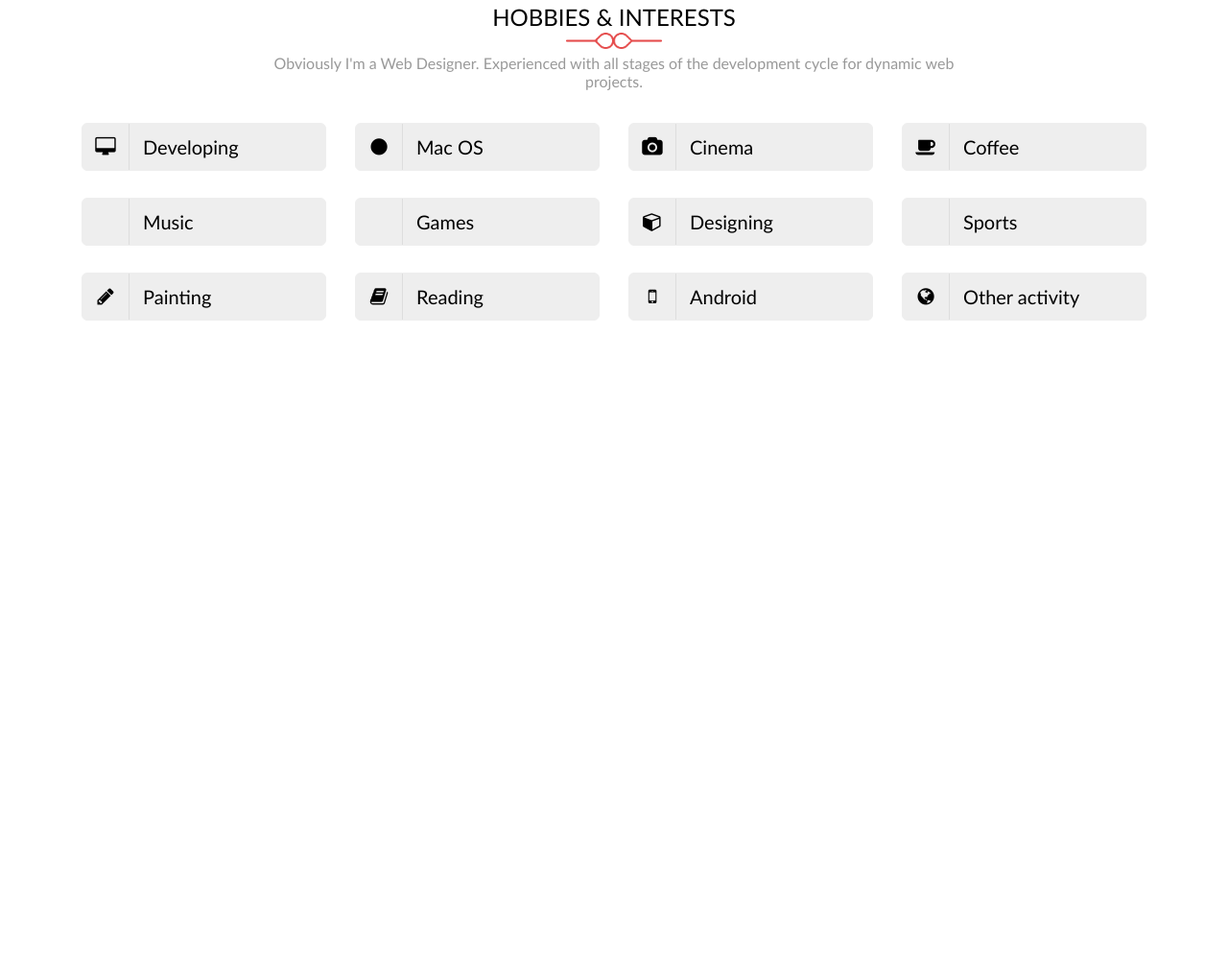
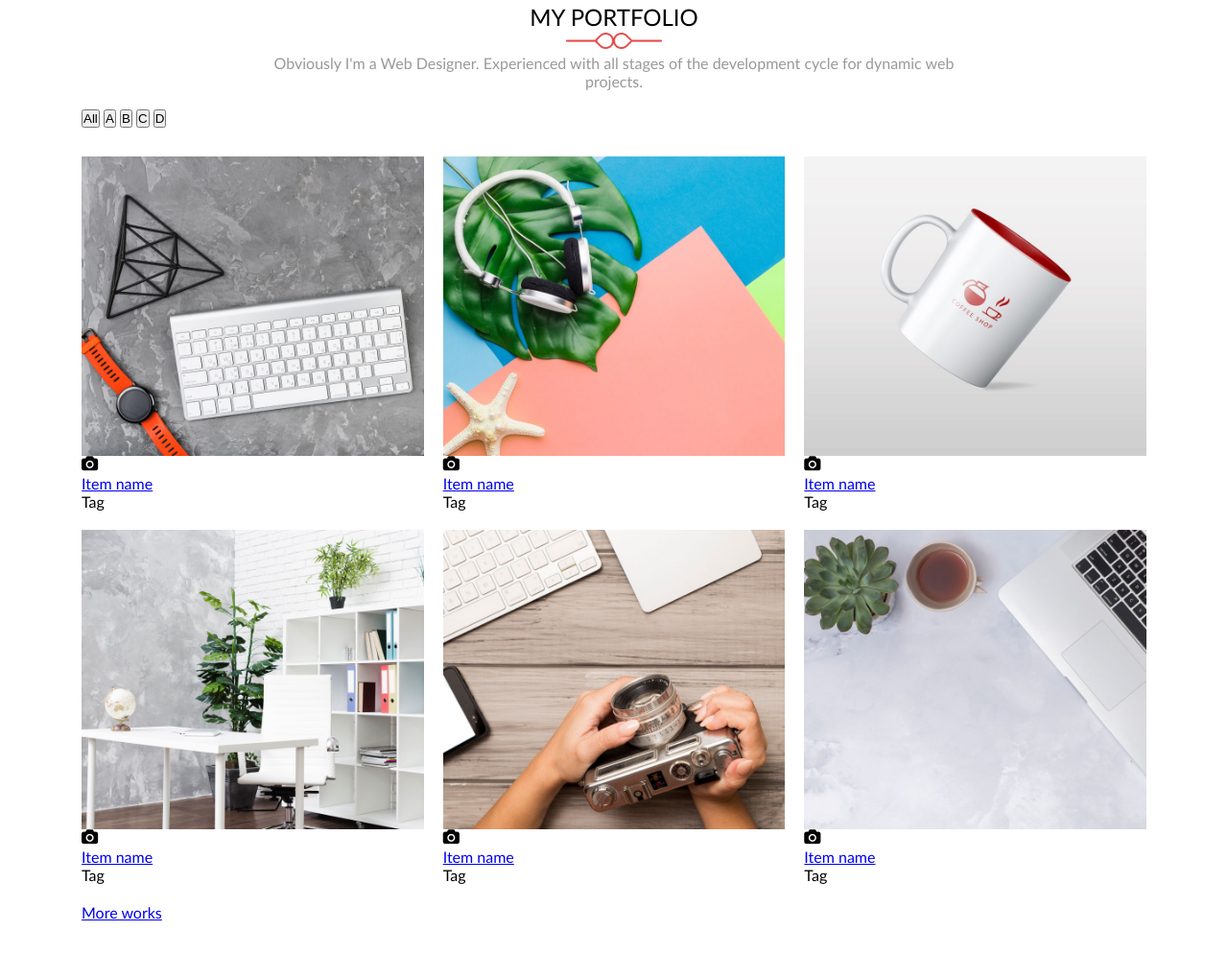
Before and after one commit to front-end-by-rimantas/41-grupe-portfolio, a website with bundled scripts: page index.html in a window 1280 px wide. Shown: the part 57-1052 px from the top of the page at 96% size. Before the commit the page ends 800 px from the top, so only its background shows below. Built offline with nearby package versions, Linux system fonts and the light colour scheme.

Commit message:
Initial gallery style

```diff
--- a/css/components/button.css
+++ b/css/components/button.css
@@ -0,0 +1,2 @@
+.btn {
+}
--- /dev/null
+++ b/css/components/gallery.css
@@ -0,0 +1,46 @@
+.gallery {
+    display: grid;
+    gap: 30px;
+}
+
+.gallery > .filter {
+}
+.gallery > .filter > .option {
+}
+.gallery > .filter > .option.active {
+}
+.gallery > .filter > .option:hover {
+}
+
+.gallery > .content {
+    display: grid;
+    gap: 20px;
+}
+.gallery > .content > .item {
+    width: 100%;
+}
+.gallery .item > .img {
+    width: 100%;
+}
+.gallery .item > .hover-layer {
+}
+.gallery .hover-layer > .icon {
+}
+.gallery > .item > .description {
+}
+.gallery .description > .title {
+}
+.gallery .description > .tag {
+}
+
+@media (min-width: 768px) {
+    .gallery > .content {
+        grid-template-columns: 1fr 1fr;
+    }
+}
+
+@media (min-width: 992px) {
+    .gallery > .content {
+        grid-template-columns: 1fr 1fr 1fr;
+    }
+}
--- a/css/pages/home.css
+++ b/css/pages/home.css
@@ -6,6 +6,7 @@
 /* components */
 @import '../components/button.css';
 @import '../components/footer.css';
+@import '../components/gallery.css';
 @import '../components/header.css';
 @import '../components/hobbies.css';
 
--- a/index.html
+++ b/index.html
@@ -18,6 +18,96 @@
 </head>
 
 <body>
+
+    <!-- portfolio start -->
+    <section class="container">
+        <div class="row">
+            <div class="col-12 col-lg-8 ml-lg-2 section-title">
+                <h2 class="title">My portfolio</h2>
+                <p class="description">Obviously I'm a Web Designer. Experienced with all stages of the development cycle for dynamic web projects.</p>
+            </div>
+        </div>
+        <div class="row">
+            <div id="portfolio_block" class="col-12 gallery">
+                <div class="filter">
+                    <button class="option">All</button>
+                    <button class="option">A</button>
+                    <button class="option">B</button>
+                    <button class="option">C</button>
+                    <button class="option">D</button>
+                </div>
+                <div class="content">
+                    <div class="item">
+                        <img class="img" src="./img/portfolio/1.jpg" alt="Portfolio gallery item image">
+                        <div class="hover-layer">
+                            <i class="icon fa fa-camera"></i>
+                        </div>
+                        <div class="description">
+                            <a class="title" href="#">Item name</a>
+                            <div class="tag">Tag</div>
+                        </div>
+                    </div>
+                    <div class="item">
+                        <img class="img" src="./img/portfolio/2.jpg" alt="Portfolio gallery item image">
+                        <div class="hover-layer">
+                            <i class="icon fa fa-camera"></i>
+                        </div>
+                        <div class="description">
+                            <a class="title" href="#">Item name</a>
+                            <div class="tag">Tag</div>
+                        </div>
+                    </div>
+                    <div class="item">
+                        <img class="img" src="./img/portfolio/3.jpg" alt="Portfolio gallery item image">
+                        <div class="hover-layer">
+                            <i class="icon fa fa-camera"></i>
+                        </div>
+                        <div class="description">
+                            <a class="title" href="#">Item name</a>
+                            <div class="tag">Tag</div>
+                        </div>
+                    </div>
+                    <div class="item">
+                        <img class="img" src="./img/portfolio/4.jpg" alt="Portfolio gallery item image">
+                        <div class="hover-layer">
+                            <i class="icon fa fa-camera"></i>
+                        </div>
+                        <div class="description">
+                            <a class="title" href="#">Item name</a>
+                            <div class="tag">Tag</div>
+                        </div>
+                    </div>
+                    <div class="item">
+                        <img class="img" src="./img/portfolio/5.jpg" alt="Portfolio gallery item image">
+                        <div class="hover-layer">
+                            <i class="icon fa fa-camera"></i>
+                        </div>
+                        <div class="description">
+                            <a class="title" href="#">Item name</a>
+                            <div class="tag">Tag</div>
+                        </div>
+                    </div>
+                    <div class="item">
+                        <img class="img" src="./img/portfolio/6.jpg" alt="Portfolio gallery item image">
+                        <div class="hover-layer">
+                            <i class="icon fa fa-camera"></i>
+                        </div>
+                        <div class="description">
+                            <a class="title" href="#">Item name</a>
+                            <div class="tag">Tag</div>
+                        </div>
+                    </div>
+                </div>
+            </div>
+        </div>
+        <div class="row">
+            <div class="col-12">
+                <a href="#" class="btn">More works</a>
+            </div>
+        </div>
+    </section>
+    <!-- portfolio end -->
+
     <!-- header start -->
     <!-- header end -->
 
@@ -25,7 +115,7 @@
     <!-- about end -->
 
     <!-- hobbies start -->
-    <div class="container">
+    <section class="container">
         <div class="row">
             <div class="col-12 col-lg-8 ml-lg-2 section-title">
                 <h2 class="title">Hobbies &amp; Interests</h2>
@@ -33,7 +123,7 @@
             </div>
         </div>
         <div id="hobbies_block" class="row"></div>
-    </div>
+    </section>
     <!-- hobbies end -->
 
     <!-- services start -->
```
Also changed, not shown: img/portfolio/1.jpg (added), img/portfolio/2.jpg (added), img/portfolio/3.jpg (added), img/portfolio/4.jpg (added), img/portfolio/5.jpg (added), img/portfolio/6.jpg (added), img/portfolio/7.jpg (added), img/portfolio/8.jpg (added), img/portfolio/9.jpg (added).
